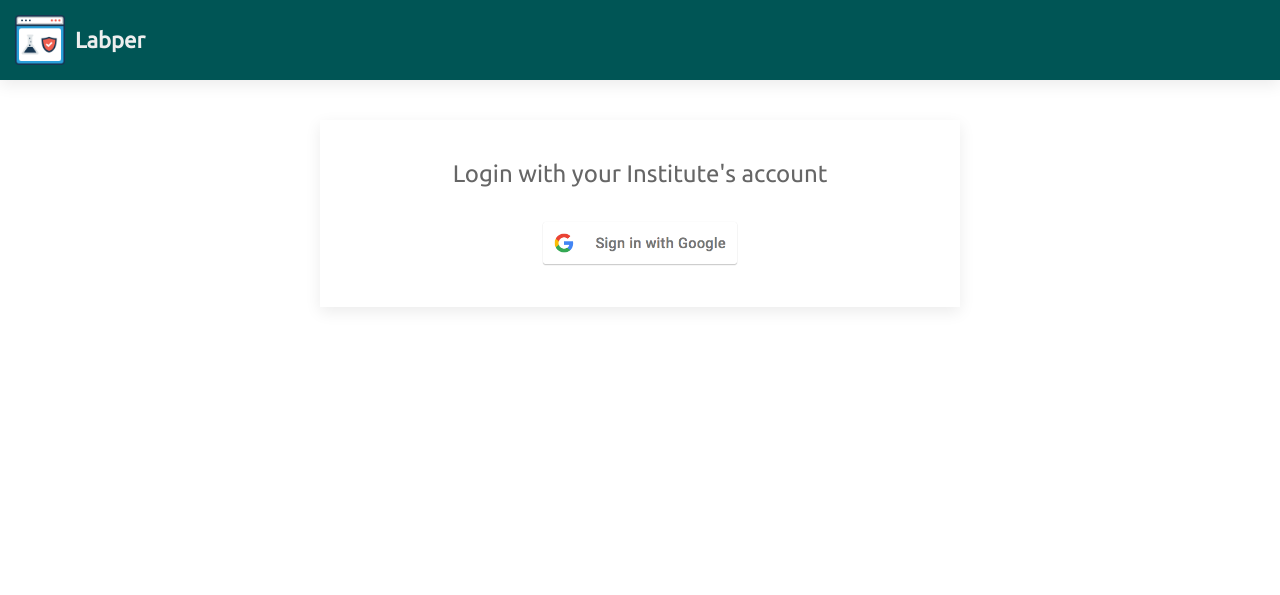
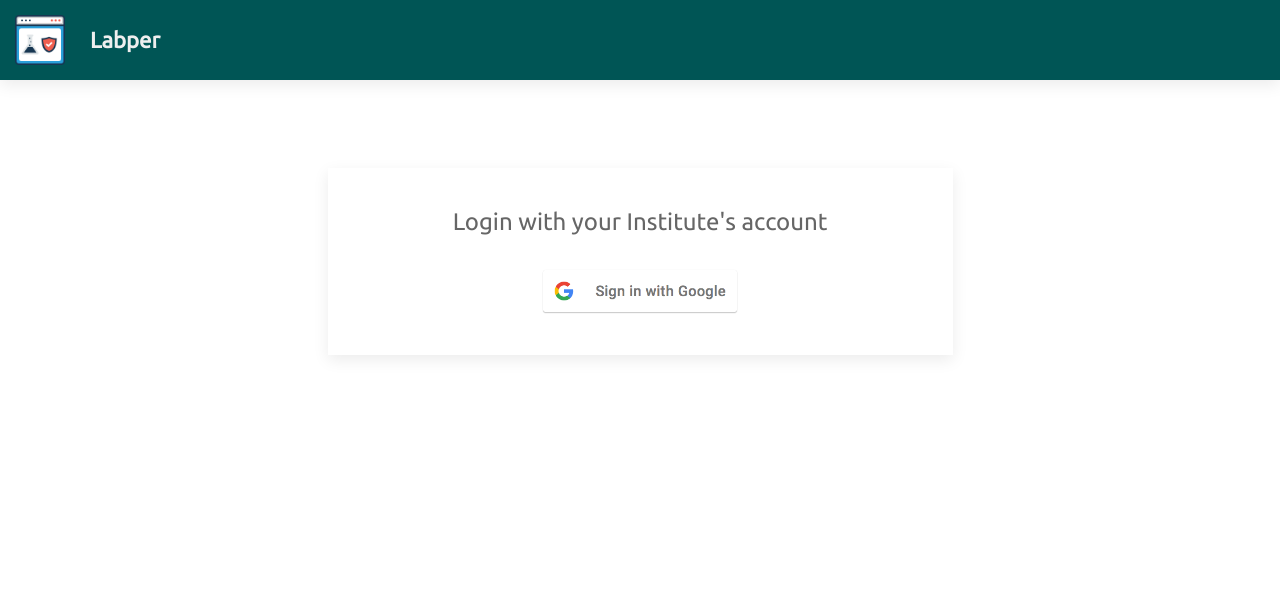
Before and after one commit to aashutoshrathi/labper, a Django app: page / in a window 1280 px wide. Shown: the top 595 px of the page. Run offline with Django 3.2, Linux system fonts and the light colour scheme; some libraries are stand-ins or nearby versions.

Commit message:
Retrying (#6)
* padding in header done

* Added uk-navbar-right and removed extra css

```diff
--- a/landing/templates/landing/base.html
+++ b/landing/templates/landing/base.html
@@ -39,10 +39,10 @@
                     <div class="uk-navbar-left">
                         <a class="uk-text-middle uk-navbar-item uk-logo" href="{% url 'land' %}">
                             <img src="{% static 'icons/lab.png' %}" width="50px" style="margin-right: 10px;">
-                            <b id="head-labper">Labper
+                            <b id="head-labper" class="uk-padding-small uk-padding-remove-bottom uk-padding-remove-top">Labper
                         </a>
                     </div>
-                    <div class="uk-text-large uk-margin-right headid">
+                    <div class="uk-navbar-right uk-text-large">
                         <ul class="uk-navbar-nav">
                             {% if user.is_authenticated %}
                                 <li class="uk-active">
--- a/static/css/style.css
+++ b/static/css/style.css
@@ -42,10 +42,6 @@
     font-size: 92.2%;
 }
 
-.headid{
-    float: right;
-}
-
 .hover-shadow-card {
     box-shadow: 0 0 3px rgb(88, 88, 88);
 }
```
